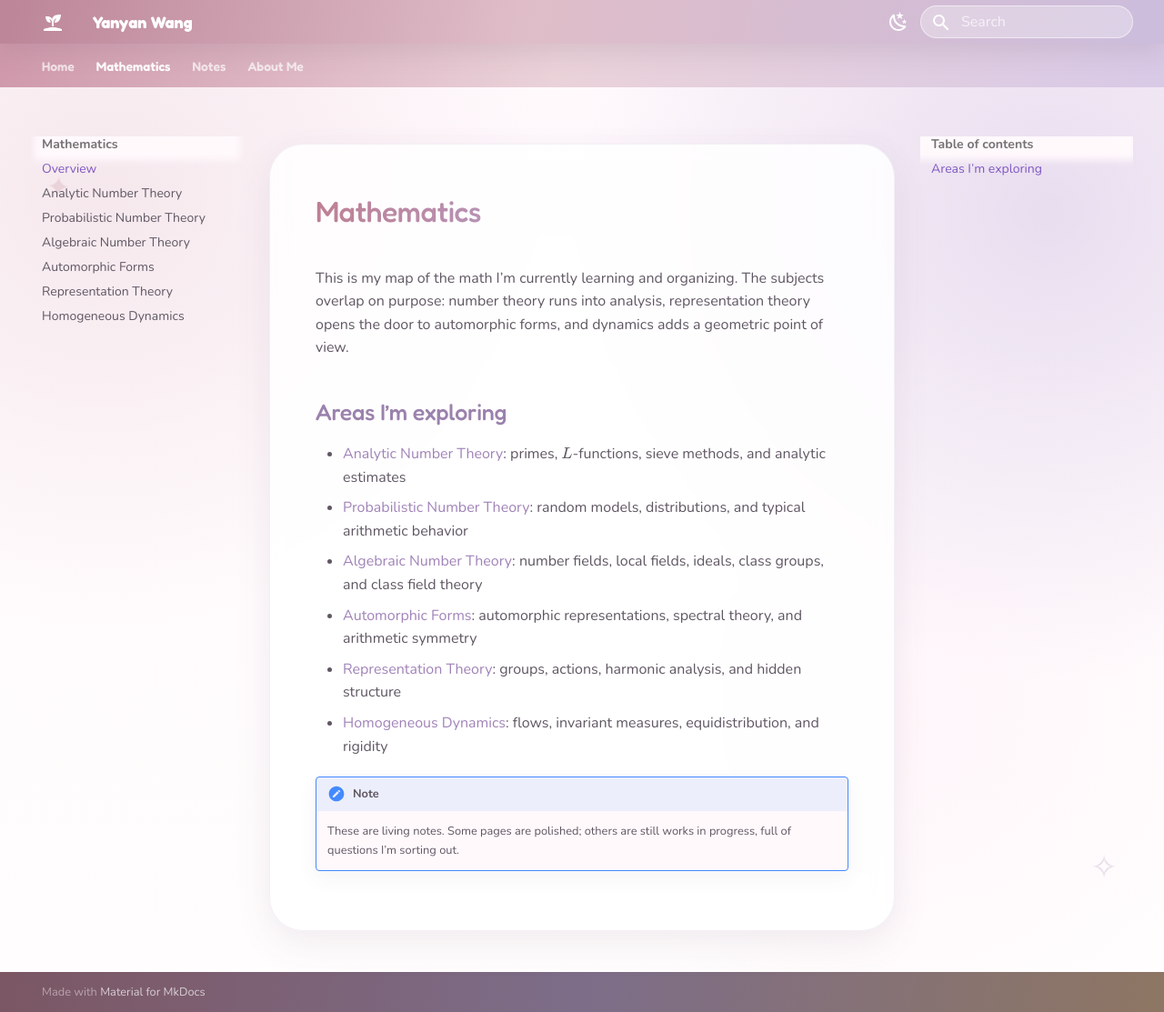
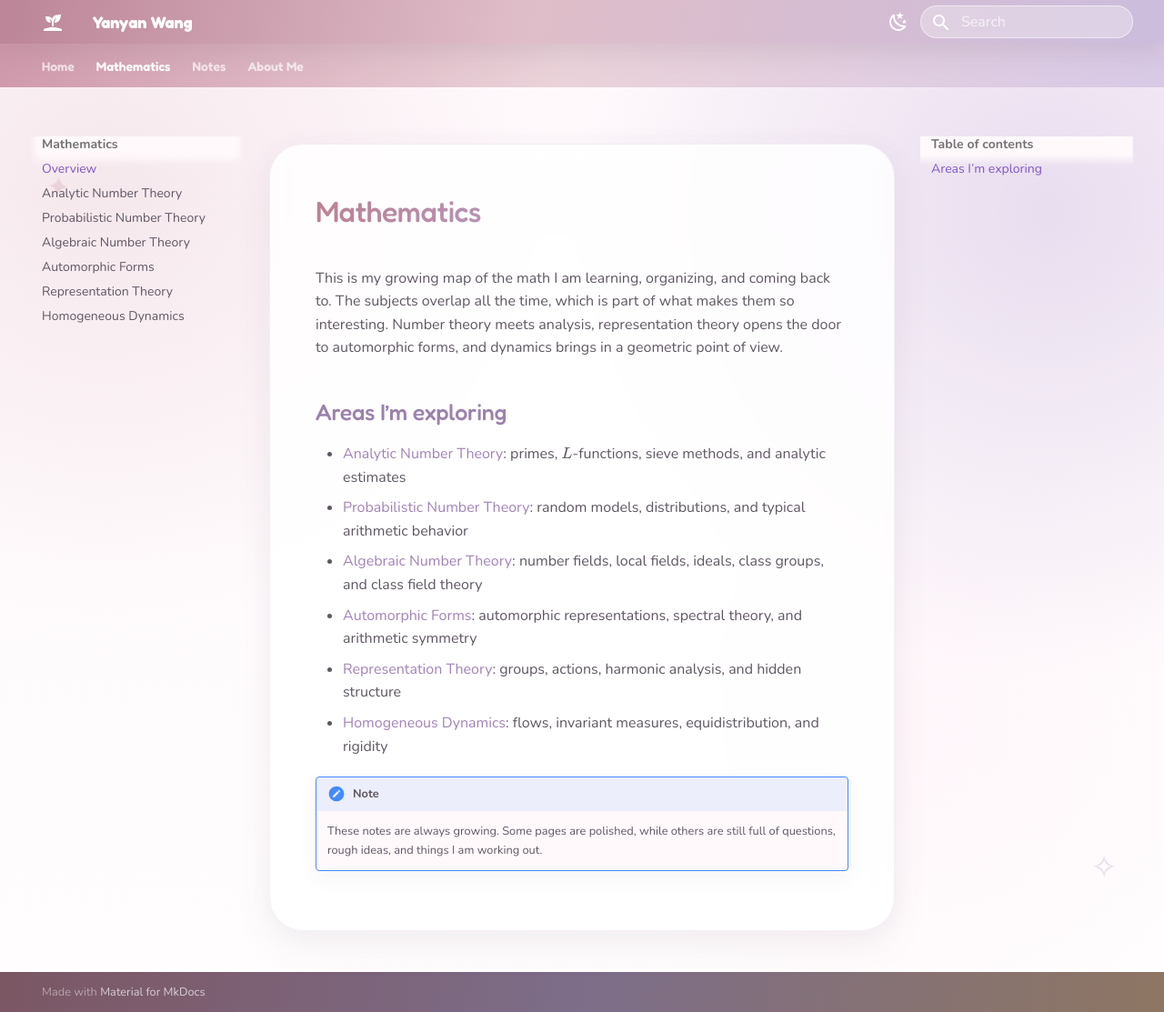
Before and after one commit to yanyanwang-math/yanyanwang-math.github.io, an MkDocs documentation site: the page built from docs/mathematics/index.md, in a window 1280 px wide and 1113 px high. Shown: the whole window at 91% size. Built offline with MkDocs 1.6.1 and Material for MkDocs 9.7.7, drawn with Linux system fonts in a browser that asks for light colours.

Commit message:
Add files via upload

```diff
--- a/docs/mathematics/index.md
+++ b/docs/mathematics/index.md
@@ -1,6 +1,6 @@
 # Mathematics
 
-This is my map of the math I’m currently learning and organizing. The subjects overlap on purpose: number theory runs into analysis, representation theory opens the door to automorphic forms, and dynamics adds a geometric point of view.
+This is my growing map of the math I am learning, organizing, and coming back to. The subjects overlap all the time, which is part of what makes them so interesting. Number theory meets analysis, representation theory opens the door to automorphic forms, and dynamics brings in a geometric point of view.
 
 ## Areas I’m exploring
 
@@ -13,4 +13,4 @@ This is my map of the math I’m currently learning and organizing. The subjects
 
 !!! note
 
-    These are living notes. Some pages are polished; others are still works in progress, full of questions I’m sorting out.
+    These notes are always growing. Some pages are polished, while others are still full of questions, rough ideas, and things I am working out.
```
